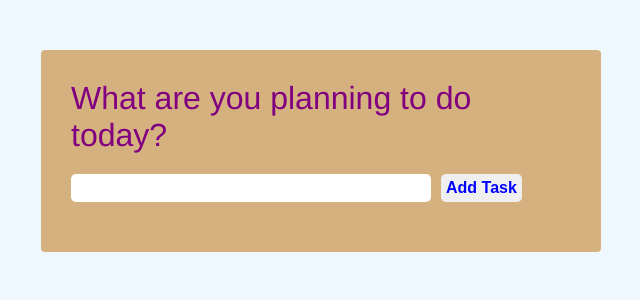
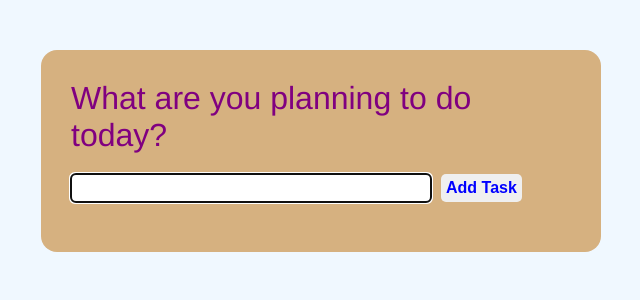
Before and after one commit to mohammadislamdeveloper365/react-portfolio, a React (Create React App) app: page / in a window 1280 px wide. Shown: the top 300 px of the page, without its empty margins (319-959 px from the left). Built offline with nearby package versions, Linux system fonts and the light colour scheme.

Commit message:
feat: use React.createRef() to focus the input element

```diff
--- a/src/components/Todo/Todo.module.css
+++ b/src/components/Todo/Todo.module.css
@@ -5,7 +5,7 @@
     max-width: 600px;
     margin: auto;
     padding: 30px;
-    border-radius: 0.25rem;
+    border-radius: 1rem;
 }
 
 .todo-heading {
--- a/src/components/TodoForm/TodoForm.js
+++ b/src/components/TodoForm/TodoForm.js
@@ -12,6 +12,7 @@ class TodoForm extends Component {
 
         this.handleTodoChange = this.handleTodoChange.bind(this);
         this.handleTodoSubmit= this.handleTodoSubmit.bind(this);
+        this.inputRef = React.createRef();
     }
 
     handleTodoChange(e) {
@@ -32,12 +33,16 @@ class TodoForm extends Component {
         })
     }
 
+    componentDidMount(){
+        this.inputRef.current.focus();
+    }
+
     render() {
         const { todo } = this.state;
 
         return (
             <form onSubmit={this.handleTodoSubmit} className={styles['todo-form']}>
-                <input type="text" name="todo" value={todo} onChange={this.handleTodoChange} className={styles['todo-input']}/>
+                <input type="text" name="todo" value={todo} onChange={this.handleTodoChange} className={styles['todo-input']} ref={this.inputRef}/>
                 <button className={styles['todo-button']}>Add Task</button>
             </form>
         );
--- a/src/components/TodoList/TodoList.module.css
+++ b/src/components/TodoList/TodoList.module.css
@@ -1,7 +1,7 @@
 .todo-list {
     list-style-type: none;
     margin-top: 20px;
-    font-size: 2.5rem;
+    font-size: 2rem;
     color: rgb(2, 2, 95);
     position: relative;
 }
```
